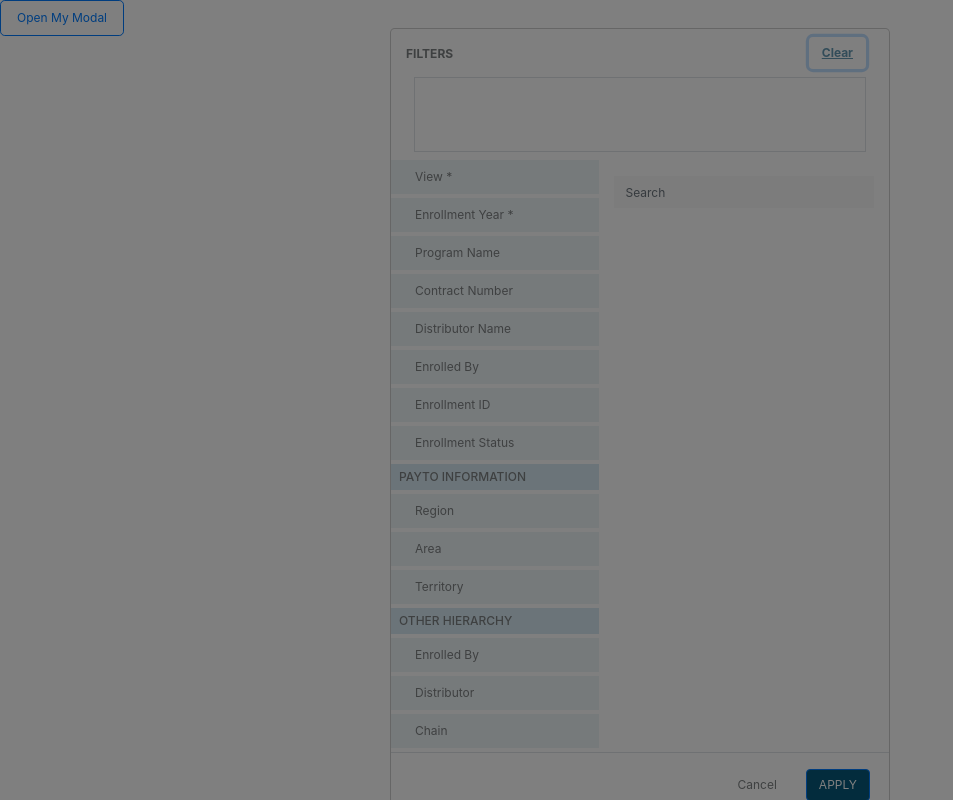
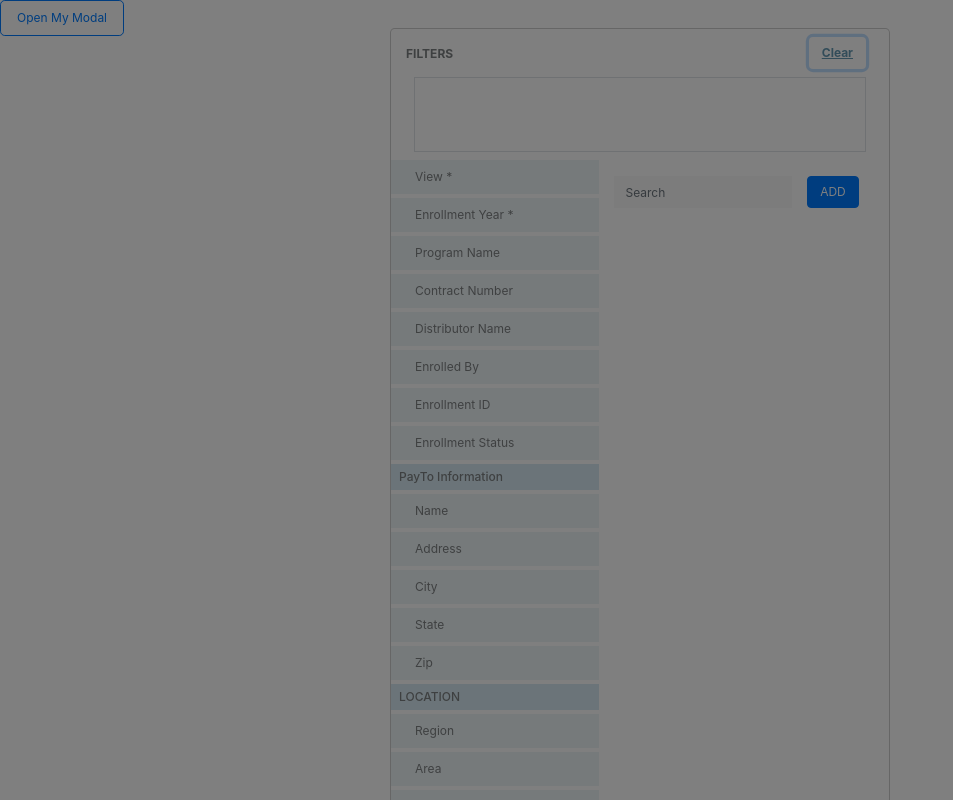
Before and after one commit to ppsinghgit/angular-custom-filters, an Angular app: page / in a window 1280 px wide. Both pictures are taken after a click on the button "Open My Modal". Shown: the whole page, without its empty margins (0-953 px from the left). Built offline with nearby package versions, Linux system fonts and the light colour scheme.

Commit message:
1 file modified

```diff
--- a/src/app/filter-modal/filter-modal.component.html
+++ b/src/app/filter-modal/filter-modal.component.html
@@ -161,7 +161,122 @@
                     Enrollment Status
                   </div>
 
-                  <!-- heading -->
+                  <!-- heading Payto-->
+                  <div class="col-md-12 p-1 pl-2 mb-1 text-left sectionHeading">
+                    PayTo Information
+                  </div>
+
+                  <!-- payto name -->
+                  <div
+                    class="col-md-12 p-2 pl-4 mb-1 text-left sectionItem"
+                    (click)="OnRegionClick()"
+                    [ngClass]="
+                      selectedSection === 'payToName'
+                        ? 'font-weight-bold selectedSection'
+                        : 'font-weight-normal'
+                    "
+                  >
+                    Name<span
+                      class="
+                        float-right
+                        pr-2
+                        custom-blue-color
+                        font-weight-bold
+                      "
+                      *ngIf="filtersCount.Region > 0"
+                      >{{ filtersCount.PayToName }}</span
+                    >
+                  </div>
+
+                  <!-- payto name -->
+                  <div
+                    class="col-md-12 p-2 pl-4 mb-1 text-left sectionItem"
+                    (click)="OnRegionClick()"
+                    [ngClass]="
+                      selectedSection === 'payToAddress'
+                        ? 'font-weight-bold selectedSection'
+                        : 'font-weight-normal'
+                    "
+                  >
+                    Address<span
+                      class="
+                        float-right
+                        pr-2
+                        custom-blue-color
+                        font-weight-bold
+                      "
+                      *ngIf="filtersCount.Region > 0"
+                      >{{ filtersCount.PayToAddress }}</span
+                    >
+                  </div>
+
+                  <!-- payto city -->
+                  <div
+                    class="col-md-12 p-2 pl-4 mb-1 text-left sectionItem"
+                    (click)="OnRegionClick()"
+                    [ngClass]="
+                      selectedSection === 'payToCity'
+                        ? 'font-weight-bold selectedSection'
+                        : 'font-weight-normal'
+                    "
+                  >
+                    City<span
+                      class="
+                        float-right
+                        pr-2
+                        custom-blue-color
+                        font-weight-bold
+                      "
+                      *ngIf="filtersCount.Region > 0"
+                      >{{ filtersCount.PayToCity }}</span
+                    >
+                  </div>
+
+                  <!-- payto State -->
+                  <div
+                    class="col-md-12 p-2 pl-4 mb-1 text-left sectionItem"
+                    (click)="OnRegionClick()"
+                    [ngClass]="
+                      selectedSection === 'payToState'
+                        ? 'font-weight-bold selectedSection'
+                        : 'font-weight-normal'
+                    "
+                  >
+                    State<span
+                      class="
+                        float-right
+                        pr-2
+                        custom-blue-color
+                        font-weight-bold
+                      "
+                      *ngIf="filtersCount.Region > 0"
+                      >{{ filtersCount.PayToState }}</span
+                    >
+                  </div>
+
+                  <!-- payto zip -->
+                  <div
+                    class="col-md-12 p-2 pl-4 mb-1 text-left sectionItem"
+                    (click)="OnRegionClick()"
+                    [ngClass]="
+                      selectedSection === 'payToZip'
+                        ? 'font-weight-bold selectedSection'
+                        : 'font-weight-normal'
+                    "
+                  >
+                    Zip<span
+                      class="
+                        float-right
+                        pr-2
+                        custom-blue-color
+                        font-weight-bold
+                      "
+                      *ngIf="filtersCount.Region > 0"
+                      >{{ filtersCount.PayToZip }}</span
+                    >
+                  </div>
+
+                  <!-- heading location-->
                   <div
                     class="
                       col-md-12
@@ -173,8 +288,9 @@
                       text-uppercase
                     "
                   >
-                    PayTo Information
+                    Location
                   </div>
+
                   <!-- region -->
                   <div
                     class="col-md-12 p-2 pl-4 mb-1 text-left sectionItem"
@@ -291,7 +407,7 @@
               </div>
               <div class="col-7 col-md-7">
                 <div class="row mt-3">
-                  <div class="col-md-12">
+                  <div class="col-md-8 mt-0 mb-0 mr-0 pt-0 pb-0 pr-0">
                     <input
                       type="text"
                       class="mb-2 form-control"
@@ -300,6 +416,9 @@
                       (input)="onSearchChange($event.target.value)"
                       style="background-color:#f8f8f8; border:0; border-radius:0"
                     />
+                  </div>
+                  <div class="col-md-4 mt-0 mb-0 mr-0 pt-0 pb-0 pr-0">
+                    <button type="button" class="btn btn-primary">ADD</button>
                   </div>
                   <div class="col-md-12">
                     <div class="row">
@@ -360,18 +479,6 @@
           </div>
         </div>
 
-        <!-- <div class="row mt-2">
-<div class="col-md-12">
-<button class="btn btn-danger" (click)="clearAll()">Clear</button>
-</div>
-
-<div class="col-md-12 mt-4">
-<button class="btn btn-link" (click)="showDataClick()">
-  Check Data
-</button>
-</div>
-</div> -->
-
         <div class="row" *ngIf="showData">
           <div class="col-md-12">
             <div class="row">
@@ -384,28 +491,6 @@
                     <th>Flag</th>
                   </tr>
                   <tr *ngFor="let item of primaryDdlData">
-                    <td>{{ item.Value }}</td>
-                    <td>{{ item.Text }}</td>
-                    <td
-                      [ngStyle]="{
-                        color: item.Flag === true ? 'green' : 'red'
-                      }"
-                    >
-                      {{ item.Flag }}
-                    </td>
-                  </tr>
-                </table>
-              </div>
-
-              <div class="col-md-5 mr-4">
-                After Search Data
-                <table border="1">
-                  <tr>
-                    <th>Value</th>
-                    <th>Text</th>
-                    <th>Flag</th>
-                  </tr>
-                  <tr *ngFor="let item of afterSearch">
                     <td>{{ item.Value }}</td>
                     <td>{{ item.Text }}</td>
                     <td
```
